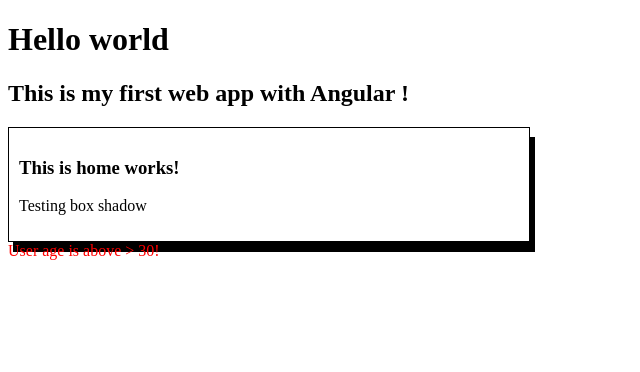
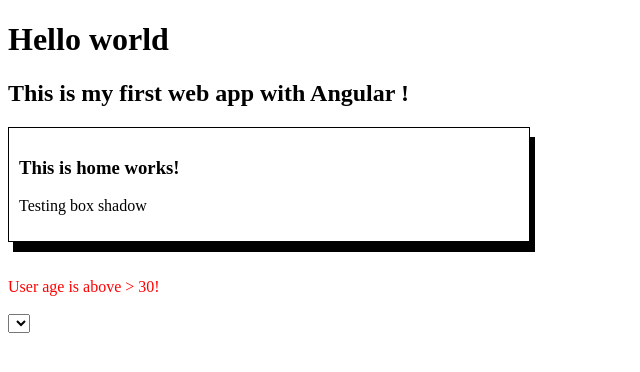
Before and after one commit to 20-8-21-1-14/Learn_Angular, an Angular app: page / in a window 1280 px wide. Shown: the top 372 px of the page, without its empty margins (0-640 px from the left). Built offline with nearby package versions, Linux system fonts and the light colour scheme.

Commit message:
Add select and learn ngFor

```diff
--- a/src/app/home/home.component.html
+++ b/src/app/home/home.component.html
@@ -2,5 +2,17 @@
     <h3>This is <strong>home</strong> works!</h3>
     <p>Testing box shadow</p>
 </div>
+
+<br /><br />
 <span *ngIf="user_age >= 30" class="underage">User age is above > 30!</span>
 <span *ngIf="user_age < 30 ">User age is under < 30!</span>
+
+<br /><br />
+
+<div>
+    <select>
+        <option *ngFor="let car of car_remain">
+            {{ car }}
+        </option>
+    </select>
+</div>
```
